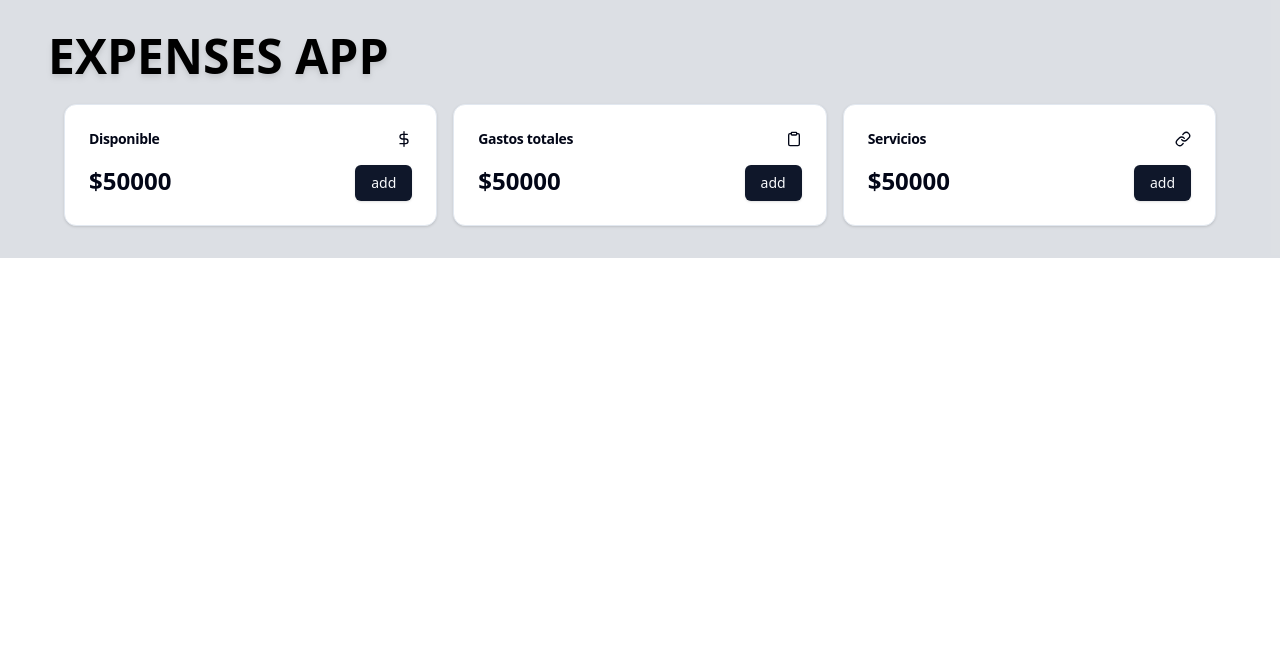
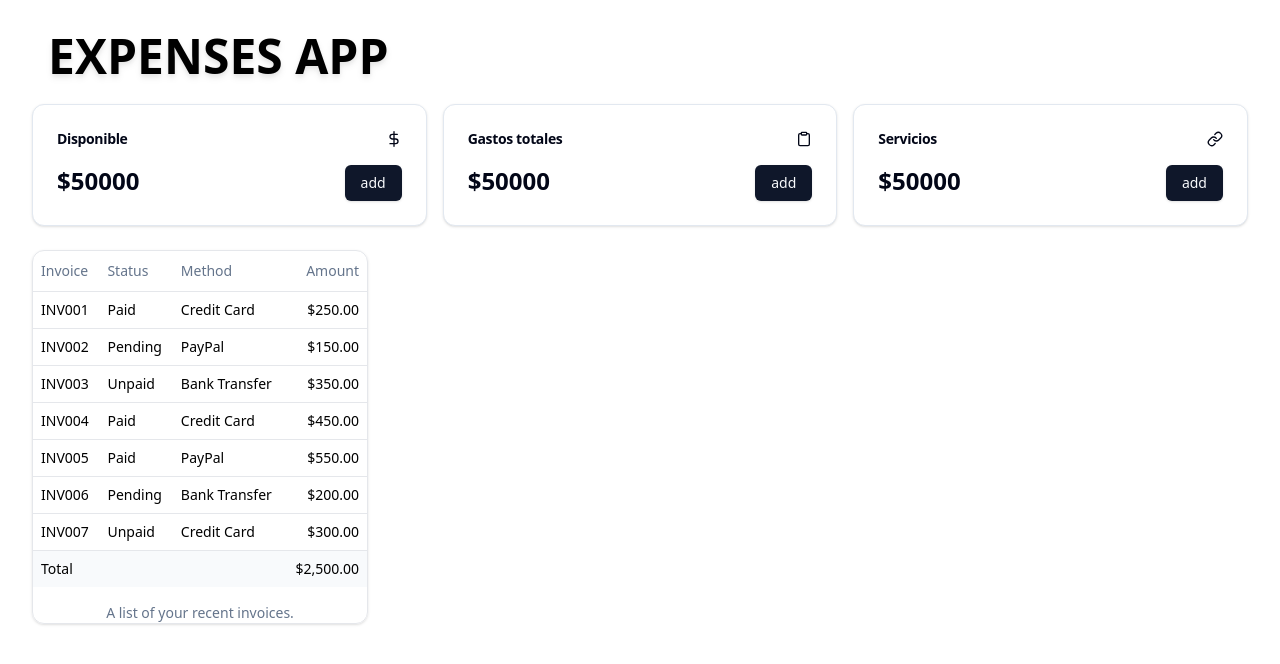
Before and after one commit to Codenburg/expenses-app, a React (Vite) app: page / in a window 1280 px wide. Shown: the top 664 px of the page. Built offline with nearby package versions, Linux system fonts and the light colour scheme; no server answers; the database is empty.

Commit message:
feat: add payment table

```diff
--- a/src/App.tsx
+++ b/src/App.tsx
@@ -2,15 +2,16 @@ import { CardComponent } from "./components/Card.tsx";
 import { FiDollarSign } from "react-icons/fi";
 import { FiClipboard } from "react-icons/fi";
 import { FiLink } from "react-icons/fi";
+import PaymentTable from "./components/PaymentTable.tsx";
 function App() {
   return (
-    <main className="flex-1 bg-gray-300/75 pt-8">
+    <main className="flex-1 pt-8">
       <div className="container relative">
         <h1 className="flex justify-start pl-4 antialiased uppercase text-5xl drop-shadow-md font-bold">
           Expenses app
         </h1>
         <section>
-          <div className="relative space-y-4 p-8 pt-6">
+          <div className="relative space-y-4 pb-6 pt-6">
             <div className="grid gap-4 md:grid-cols-2 lg:grid-cols-3">
               <CardComponent title="Disponible" IconCard={<FiDollarSign />} />
               <CardComponent
@@ -21,6 +22,13 @@ function App() {
             </div>
           </div>
         </section>
+        <section>
+          <div className="grid gap-4 md:grid-cols-2 lg:grid-cols-7">
+          <div className="border rounded-xl shadow col-span-2">
+          <PaymentTable/>
+          </div>
+          </div>
+        </section>
       </div>
     </main>
   );
--- /dev/null
+++ b/src/components/PaymentTable.tsx
@@ -0,0 +1,89 @@
+import {
+  Table,
+  TableBody,
+  TableCaption,
+  TableCell,
+  TableFooter,
+  TableHead,
+  TableHeader,
+  TableRow,
+} from "@/components/ui/table";
+
+const invoices = [
+  {
+    invoice: "INV001",
+    paymentStatus: "Paid",
+    totalAmount: "$250.00",
+    paymentMethod: "Credit Card",
+  },
+  {
+    invoice: "INV002",
+    paymentStatus: "Pending",
+    totalAmount: "$150.00",
+    paymentMethod: "PayPal",
+  },
+  {
+    invoice: "INV003",
+    paymentStatus: "Unpaid",
+    totalAmount: "$350.00",
+    paymentMethod: "Bank Transfer",
+  },
+  {
+    invoice: "INV004",
+    paymentStatus: "Paid",
+    totalAmount: "$450.00",
+    paymentMethod: "Credit Card",
+  },
+  {
+    invoice: "INV005",
+    paymentStatus: "Paid",
+    totalAmount: "$550.00",
+    paymentMethod: "PayPal",
+  },
+  {
+    invoice: "INV006",
+    paymentStatus: "Pending",
+    totalAmount: "$200.00",
+    paymentMethod: "Bank Transfer",
+  },
+  {
+    invoice: "INV007",
+    paymentStatus: "Unpaid",
+    totalAmount: "$300.00",
+    paymentMethod: "Credit Card",
+  },
+];
+
+function PaymentTable() {
+  return (
+    <Table>
+      <TableCaption>A list of your recent invoices.</TableCaption>
+      <TableHeader>
+        <TableRow>
+          <TableHead>Invoice</TableHead>
+          <TableHead>Status</TableHead>
+          <TableHead>Method</TableHead>
+          <TableHead className="text-right">Amount</TableHead>
+        </TableRow>
+      </TableHeader>
+      <TableBody>
+        {invoices.map((invoice) => (
+          <TableRow key={invoice.invoice}>
+            <TableCell className="font-medium">{invoice.invoice}</TableCell>
+            <TableCell>{invoice.paymentStatus}</TableCell>
+            <TableCell>{invoice.paymentMethod}</TableCell>
+            <TableCell className="text-right">{invoice.totalAmount}</TableCell>
+          </TableRow>
+        ))}
+      </TableBody>
+      <TableFooter>
+        <TableRow>
+          <TableCell colSpan={3}>Total</TableCell>
+          <TableCell className="text-right">$2,500.00</TableCell>
+        </TableRow>
+      </TableFooter>
+    </Table>
+  );
+}
+
+export default PaymentTable;
--- /dev/null
+++ b/src/components/ui/table.tsx
@@ -0,0 +1,120 @@
+import * as React from "react"
+
+import { cn } from "@/lib/utils"
+
+const Table = React.forwardRef<
+  HTMLTableElement,
+  React.HTMLAttributes<HTMLTableElement>
+>(({ className, ...props }, ref) => (
+  <div className="relative w-full overflow-auto">
+    <table
+      ref={ref}
+      className={cn("w-full caption-bottom text-sm", className)}
+      {...props}
+    />
+  </div>
+))
+Table.displayName = "Table"
+
+const TableHeader = React.forwardRef<
+  HTMLTableSectionElement,
+  React.HTMLAttributes<HTMLTableSectionElement>
+>(({ className, ...props }, ref) => (
+  <thead ref={ref} className={cn("[&_tr]:border-b", className)} {...props} />
+))
+TableHeader.displayName = "TableHeader"
+
+const TableBody = React.forwardRef<
+  HTMLTableSectionElement,
+  React.HTMLAttributes<HTMLTableSectionElement>
+>(({ className, ...props }, ref) => (
+  <tbody
+    ref={ref}
+    className={cn("[&_tr:last-child]:border-0", className)}
+    {...props}
+  />
+))
+TableBody.displayName = "TableBody"
+
+const TableFooter = React.forwardRef<
+  HTMLTableSectionElement,
+  React.HTMLAttributes<HTMLTableSectionElement>
+>(({ className, ...props }, ref) => (
+  <tfoot
+    ref={ref}
+    className={cn(
+      "border-t bg-slate-100/50 font-medium [&>tr]:last:border-b-0 dark:bg-slate-800/50",
+      className
+    )}
+    {...props}
+  />
+))
+TableFooter.displayName = "TableFooter"
+
+const TableRow = React.forwardRef<
+  HTMLTableRowElement,
+  React.HTMLAttributes<HTMLTableRowElement>
+>(({ className, ...props }, ref) => (
+  <tr
+    ref={ref}
+    className={cn(
+      "border-b transition-colors hover:bg-slate-100/50 data-[state=selected]:bg-slate-100 dark:hover:bg-slate-800/50 dark:data-[state=selected]:bg-slate-800",
+      className
+    )}
+    {...props}
+  />
+))
+TableRow.displayName = "TableRow"
+
+const TableHead = React.forwardRef<
+  HTMLTableCellElement,
+  React.ThHTMLAttributes<HTMLTableCellElement>
+>(({ className, ...props }, ref) => (
+  <th
+    ref={ref}
+    className={cn(
+      "h-10 px-2 text-left align-middle font-medium text-slate-500 [&:has([role=checkbox])]:pr-0 [&>[role=checkbox]]:translate-y-[2px] dark:text-slate-400",
+      className
+    )}
+    {...props}
+  />
+))
+TableHead.displayName = "TableHead"
+
+const TableCell = React.forwardRef<
+  HTMLTableCellElement,
+  React.TdHTMLAttributes<HTMLTableCellElement>
+>(({ className, ...props }, ref) => (
+  <td
+    ref={ref}
+    className={cn(
+      "p-2 align-middle [&:has([role=checkbox])]:pr-0 [&>[role=checkbox]]:translate-y-[2px]",
+      className
+    )}
+    {...props}
+  />
+))
+TableCell.displayName = "TableCell"
+
+const TableCaption = React.forwardRef<
+  HTMLTableCaptionElement,
+  React.HTMLAttributes<HTMLTableCaptionElement>
+>(({ className, ...props }, ref) => (
+  <caption
+    ref={ref}
+    className={cn("mt-4 text-sm text-slate-500 dark:text-slate-400", className)}
+    {...props}
+  />
+))
+TableCaption.displayName = "TableCaption"
+
+export {
+  Table,
+  TableHeader,
+  TableBody,
+  TableFooter,
+  TableHead,
+  TableRow,
+  TableCell,
+  TableCaption,
+}
```
